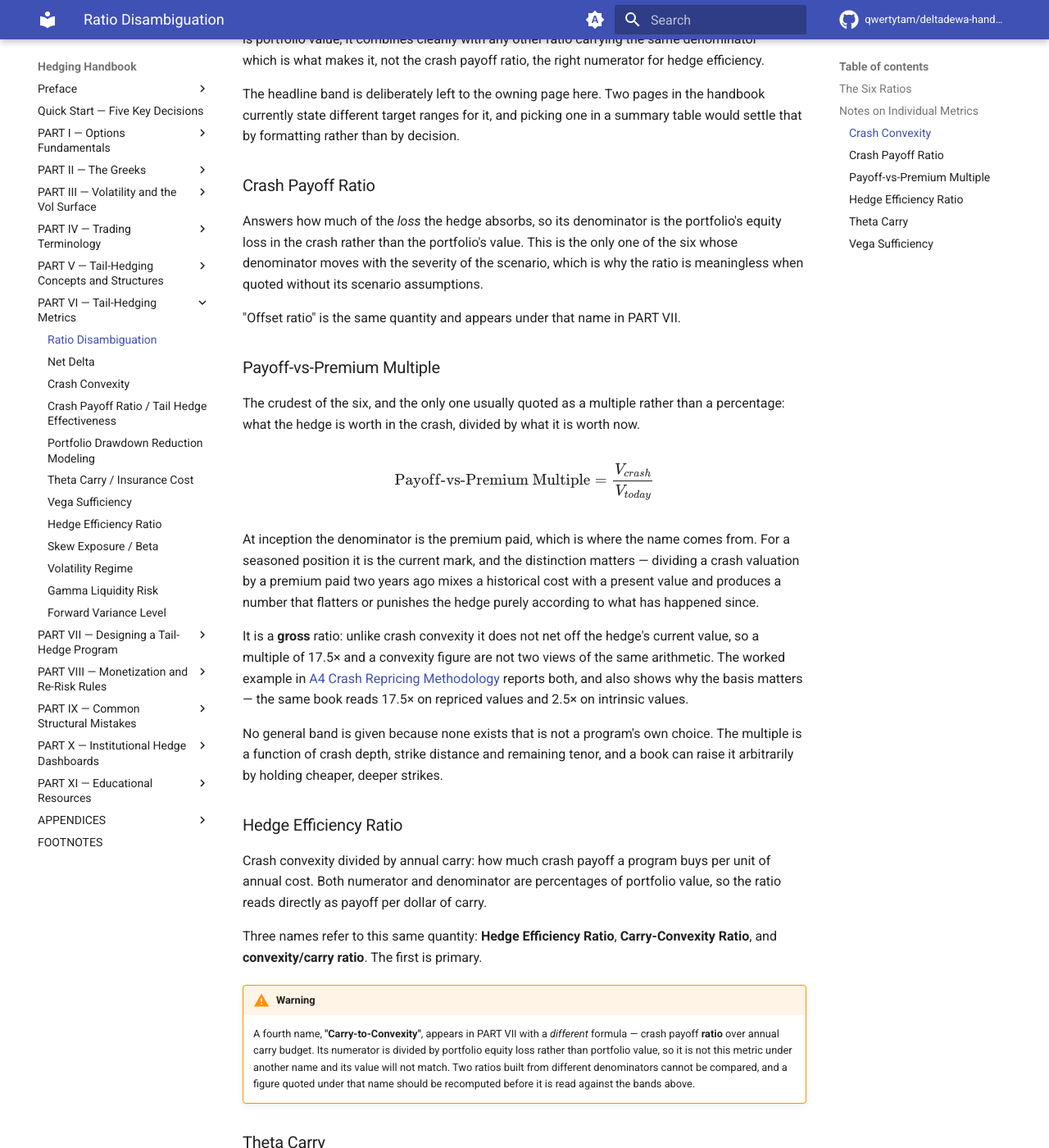
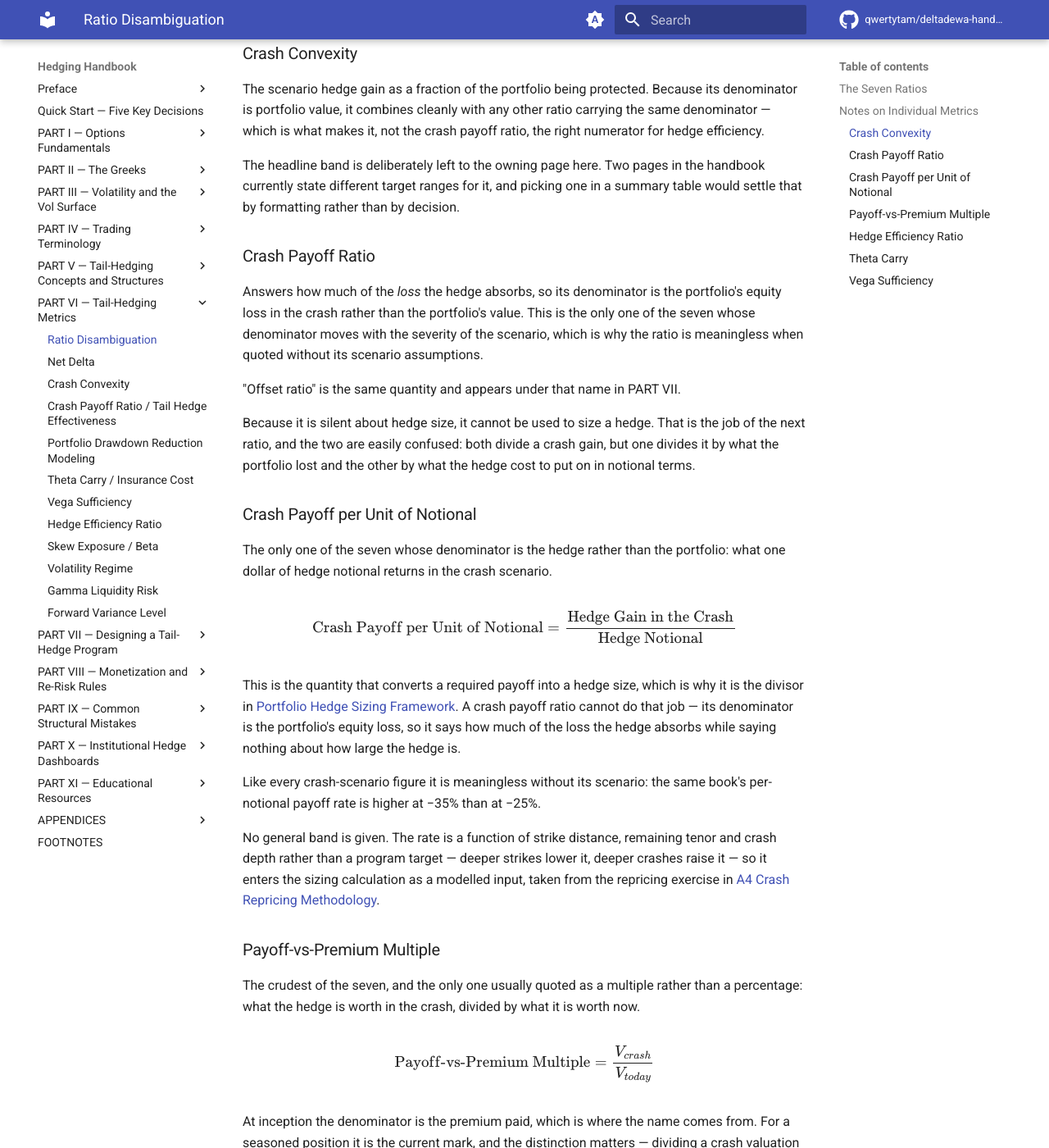
Before and after one commit to qwertytam/deltadewa-handbook, an MkDocs documentation site: the page built from docs/part-6/ratio-disambiguation.md, in a window 1280 px wide and 1400 px high, scrolled down 1241 px. Shown: the whole window at 82% size. Built offline with MkDocs 1.6.1 and Material for MkDocs 9.7.7, drawn with Linux system fonts in a browser that asks for light colours; comment, search, counter and statistics services are not loaded; some of the changed text lies outside the part shown.

Commit message:
Fix hedge-sizing Step 4 and name the per-notional payoff rate
Step 4 divided a percentage of portfolio value by the crash payoff
ratio, whose denominator is the portfolio's equity loss. The division
was dimensionally invalid and the worked example only closed because
25% was silently being read as a per-notional rate.

Name that missing quantity — Crash Payoff per Unit of Notional, hedge
gain in the crash over hedge notional — as a seventh row in the ratio
disambiguation table, defined in-page alongside the Payoff-vs-Premium
Multiple. Its denominator is hedge notional, which none of the other
six use.

Restate Step 4 in terms of it, state Step 3's offset explicitly as a
percentage of portfolio value, and show the example closing in both
directions. The $6M / 60% landing is unchanged, so the notional table
and the "60 to 80%" figure still hold.

The corrected framing implies a 43% crash payoff ratio, above the
25 to 40% band; the band is quoted at −25% SPX and the example at
−35%, and the ratio rises with crash depth, so a note records why the
two are not in conflict.

Closes #36

Co-Authored-By: Claude Opus 5 <noreply@anthropic.com>

```diff
--- a/docs/part-6/ratio-disambiguation.md
+++ b/docs/part-6/ratio-disambiguation.md
@@ -2,7 +2,7 @@
 title: "Ratio Disambiguation"
 ---
 
-Six ratios recur throughout this handbook, and several of them have been given
+Seven ratios recur throughout this handbook, and several of them have been given
 more than one name in common practice. Two of those names differ only in word
 order while meaning the same thing; one pair looks interchangeable and is not.
 This page is the reference for which is which.
@@ -11,20 +11,22 @@ Read it as a disambiguation aid rather than as a substitute for the metric
 pages. Each row links to the page that develops the metric properly, and those
 pages hold the worked examples and the full interpretation tables.
 
-## The Six Ratios
+## The Seven Ratios
 
 | Metric | Also called | Numerator over denominator | Headline band |
 | ------ | ----------- | -------------------------- | ------------- |
 | [Crash Convexity](crash-convexity.md) | Crisis payout; crisis hedge gain as % of portfolio | Hedge gain in the crash, over **portfolio value** | See [Crash Convexity](crash-convexity.md#interpretation-of-crash-convexity) |
 | [Crash Payoff Ratio](crash-payoff-ratio-tail-hedge-effectiveness.md) | Offset ratio; loss offset; tail hedge effectiveness | Hedge gain in the crash, over **portfolio equity loss in that same crash** | 25 to 40% offset at −25% |
+| [Crash Payoff per Unit of Notional](#crash-payoff-per-unit-of-notional) | Per-notional payoff rate; payoff per dollar of notional | Hedge gain in the crash, over **hedge notional** | No general band |
 | [Payoff-vs-Premium Multiple](#payoff-vs-premium-multiple) | No settled synonym | Hedge value in the crash, over **hedge value today** | No general band |
 | [Hedge Efficiency Ratio](hedge-efficiency-ratio.md) | Carry-Convexity Ratio; convexity/carry ratio. **"Carry-to-Convexity" is a different quantity** — see below | Crash convexity (% of portfolio), over **annual carry (% of portfolio)** | Under 3 poor; 3 to 6 acceptable; above 6 attractive |
 | [Theta Carry](theta-carry-insurance-cost.md) | Annual carry; insurance cost. **"Annual carry budget" in a backtest is a different quantity** — see below | Annualised hedge time decay, over **portfolio value** | See [Annual Premium Budget Bands](../part-7/typical-hedge-program-targets.md#annual-premium-budget-bands) |
 | [Vega Sufficiency](vega-sufficiency.md) | Vega exposure; vega term exposure | Portfolio vega, over **portfolio value** | See [Typical Hedge Program Targets](../part-7/typical-hedge-program-targets.md) |
 
-The denominators are what separate these ratios. Three different quantities sit
-under the line — portfolio value, portfolio equity loss, and hedge value — and
-two ratios that share a numerator can still answer entirely different questions.
+The denominators are what separate these ratios. Four different quantities sit
+under the line — portfolio value, portfolio equity loss, hedge value and hedge
+notional — and two ratios that share a numerator can still answer entirely
+different questions.
 
 ## Notes on Individual Metrics
 
@@ -43,15 +45,43 @@ summary table would settle that by formatting rather than by decision.
 
 Answers how much of the *loss* the hedge absorbs, so its denominator is the
 portfolio's equity loss in the crash rather than the portfolio's value. This is
-the only one of the six whose denominator moves with the severity of the
+the only one of the seven whose denominator moves with the severity of the
 scenario, which is why the ratio is meaningless when quoted without its scenario
 assumptions.
 
 "Offset ratio" is the same quantity and appears under that name in PART VII.
 
+Because it is silent about hedge size, it cannot be used to size a hedge. That
+is the job of the next ratio, and the two are easily confused: both divide a
+crash gain, but one divides it by what the portfolio lost and the other by what
+the hedge cost to put on in notional terms.
+
+### Crash Payoff per Unit of Notional
+
+The only one of the seven whose denominator is the hedge rather than the
+portfolio: what one dollar of hedge notional returns in the crash scenario.
+
+$$\text{Crash Payoff per Unit of Notional} = \frac{\text{Hedge Gain in the Crash}}{\text{Hedge Notional}}$$
+
+This is the quantity that converts a required payoff into a hedge size, which is
+why it is the divisor in
+[Portfolio Hedge Sizing Framework](../part-7/portfolio-hedge-sizing-framework.md#sizing-to-the-risk-budget).
+A crash payoff ratio cannot do that job — its denominator is the portfolio's
+equity loss, so it says how much of the loss the hedge absorbs while saying
+nothing about how large the hedge is.
+
+Like every crash-scenario figure it is meaningless without its scenario: the
+same book's per-notional payoff rate is higher at −35% than at −25%.
+
+No general band is given. The rate is a function of strike distance, remaining
+tenor and crash depth rather than a program target — deeper strikes lower it,
+deeper crashes raise it — so it enters the sizing calculation as a modelled
+input, taken from the repricing exercise in
+[A4 Crash Repricing Methodology](../appendices/a4-crash-repricing-methodology.md).
+
 ### Payoff-vs-Premium Multiple
 
-The crudest of the six, and the only one usually quoted as a multiple rather
+The crudest of the seven, and the only one usually quoted as a multiple rather
 than a percentage: what the hedge is worth in the crash, divided by what it is
 worth now.
 
```
Also changed, not shown: docs/part-7/portfolio-hedge-sizing-framework.md (+28 -6 lines).
